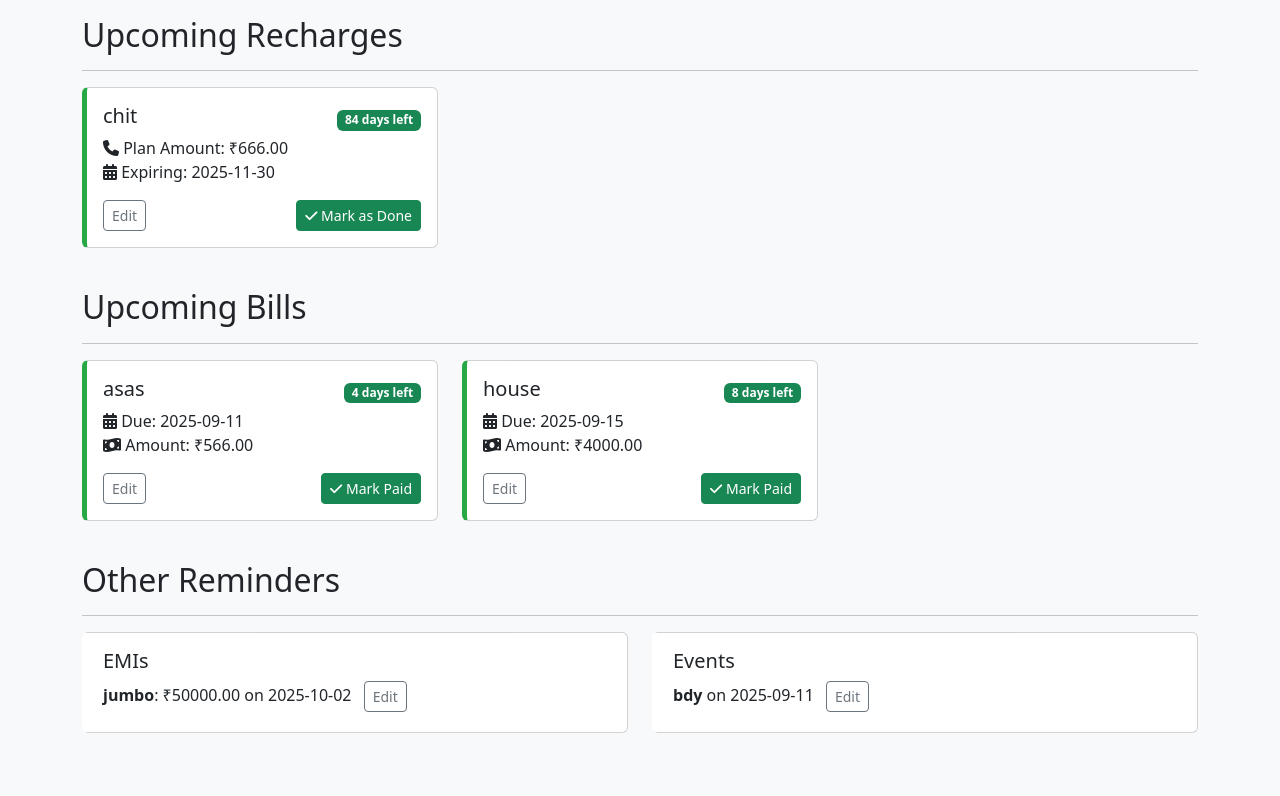
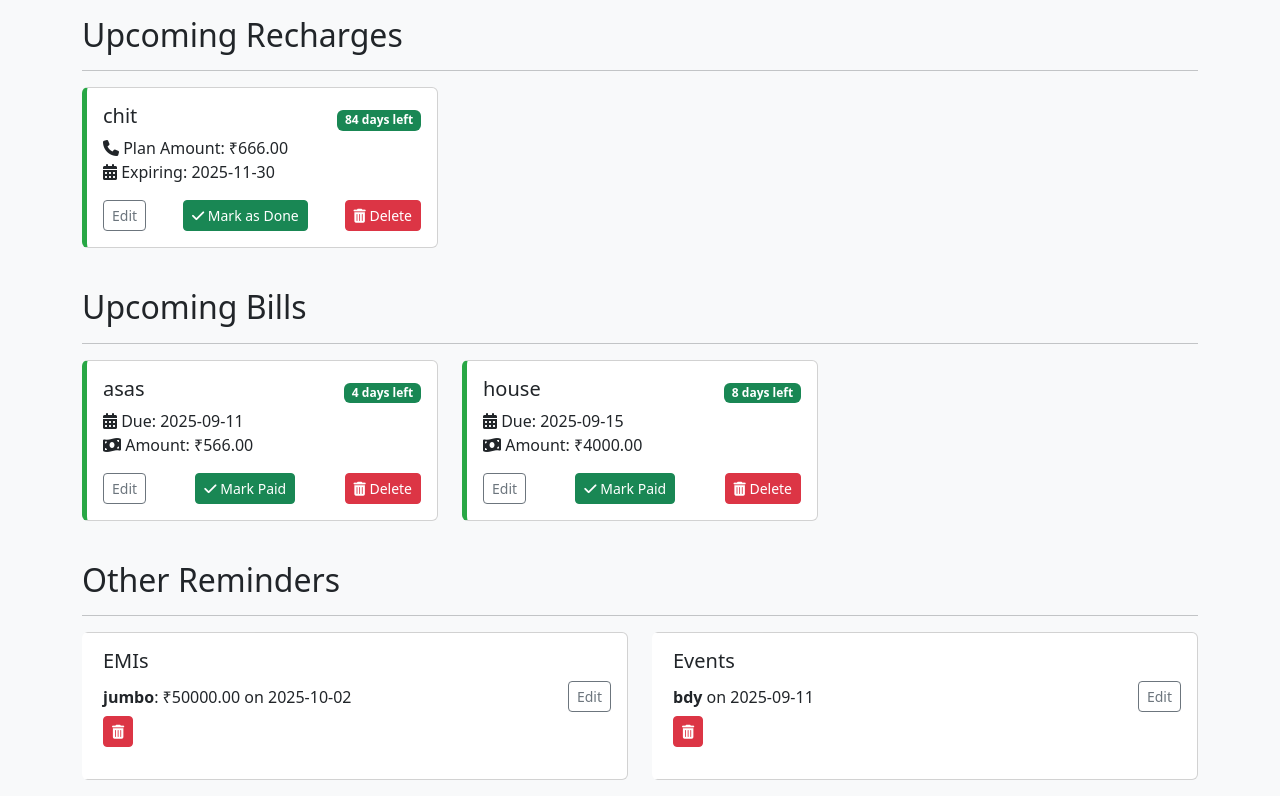
Before and after one commit to kalyan-dasari/My-Bill-Reminder, a Flask app: page / in a window 1280 px wide. Shown: the part 321-1117 px from the top of the page. Before the commit the page ends 1054 px from the top, so only its background shows below. Run offline with Flask 3, Linux system fonts and the light colour scheme; data comes from the database, SQL or seed files in the repository.

Commit message:
Update dashboard.html

```diff
--- a/templates/dashboard.html
+++ b/templates/dashboard.html
@@ -76,8 +76,11 @@
                             </p>
                             <div class="d-flex justify-content-between mt-2">
                                 <button class="btn btn-sm btn-outline-secondary" data-bs-toggle="modal" data-bs-target="#editModal" data-id="{{ recharge.id }}" data-type="recharge">Edit</button>
-                                <form action="{{ url_for('mark_paid', type='recharge', id=recharge.id) }}" method="post">
+                                <form action="{{ url_for('mark_paid', type='recharge', id=recharge.id) }}" method="post" style="display:inline;">
                                     <button type="submit" class="btn btn-success btn-sm"><i class="fa-solid fa-check"></i> Mark as Done</button>
+                                </form>
+                                <form action="{{ url_for('delete_item', type='recharge', id=recharge.id) }}" method="post" style="display:inline;">
+                                    <button type="submit" class="btn btn-danger btn-sm"><i class="fa-solid fa-trash-alt"></i> Delete</button>
                                 </form>
                             </div>
                         </div>
@@ -111,8 +114,11 @@
                             </p>
                             <div class="d-flex justify-content-between mt-2">
                                 <button class="btn btn-sm btn-outline-secondary" data-bs-toggle="modal" data-bs-target="#editModal" data-id="{{ bill.id }}" data-type="{{ bill.type }}">Edit</button>
-                                <form action="{{ url_for('mark_paid', type=bill.type, id=bill.id) }}" method="post">
+                                <form action="{{ url_for('mark_paid', type=bill.type, id=bill.id) }}" method="post" style="display:inline;">
                                     <button type="submit" class="btn btn-success btn-sm"><i class="fa-solid fa-check"></i> Mark Paid</button>
+                                </form>
+                                <form action="{{ url_for('delete_item', type=bill.type, id=bill.id) }}" method="post" style="display:inline;">
+                                    <button type="submit" class="btn btn-danger btn-sm"><i class="fa-solid fa-trash-alt"></i> Delete</button>
                                 </form>
                             </div>
                         </div>
@@ -131,9 +137,16 @@
                     <div class="card-body">
                         <h5 class="card-title">EMIs</h5>
                         {% for emi in emis %}
-                            <p class="mb-1">
-                                <strong>{{ emi.emi_name }}</strong>: ₹{{ '%.2f'|format(emi.amount) }} on {{ emi.due_date }}
-                                <button class="btn btn-sm btn-outline-secondary ms-2" data-bs-toggle="modal" data-bs-target="#editModal" data-id="{{ emi.id }}" data-type="emi">Edit</button>
+                            <p class="mb-1 d-flex justify-content-between align-items-center">
+                                <span>
+                                    <strong>{{ emi.emi_name }}</strong>: ₹{{ '%.2f'|format(emi.amount) }} on {{ emi.due_date }}
+                                </span>
+                                <span>
+                                    <button class="btn btn-sm btn-outline-secondary" data-bs-toggle="modal" data-bs-target="#editModal" data-id="{{ emi.id }}" data-type="emi">Edit</button>
+                                    <form action="{{ url_for('delete_item', type='emi', id=emi.id) }}" method="post" style="display:inline;">
+                                        <button type="submit" class="btn btn-danger btn-sm"><i class="fa-solid fa-trash-alt"></i></button>
+                                    </form>
+                                </span>
                             </p>
                         {% else %}
                             <p>No EMIs to display.</p>
@@ -146,9 +159,16 @@
                     <div class="card-body">
                         <h5 class="card-title">Events</h5>
                         {% for event in events %}
-                            <p class="mb-1">
-                                <strong>{{ event.event_name }}</strong> on {{ event.event_date }}
-                                <button class="btn btn-sm btn-outline-secondary ms-2" data-bs-toggle="modal" data-bs-target="#editModal" data-id="{{ event.id }}" data-type="event">Edit</button>
+                            <p class="mb-1 d-flex justify-content-between align-items-center">
+                                <span>
+                                    <strong>{{ event.event_name }}</strong> on {{ event.event_date }}
+                                </span>
+                                <span>
+                                    <button class="btn btn-sm btn-outline-secondary" data-bs-toggle="modal" data-bs-target="#editModal" data-id="{{ event.id }}" data-type="event">Edit</button>
+                                    <form action="{{ url_for('delete_item', type='event', id=event.id) }}" method="post" style="display:inline;">
+                                        <button type="submit" class="btn btn-danger btn-sm"><i class="fa-solid fa-trash-alt"></i></button>
+                                    </form>
+                                </span>
                             </p>
                         {% else %}
                             <p>No events to display.</p>
```
Also changed, not shown: other parts of templates/dashboard.html (+0 -38 lines).
